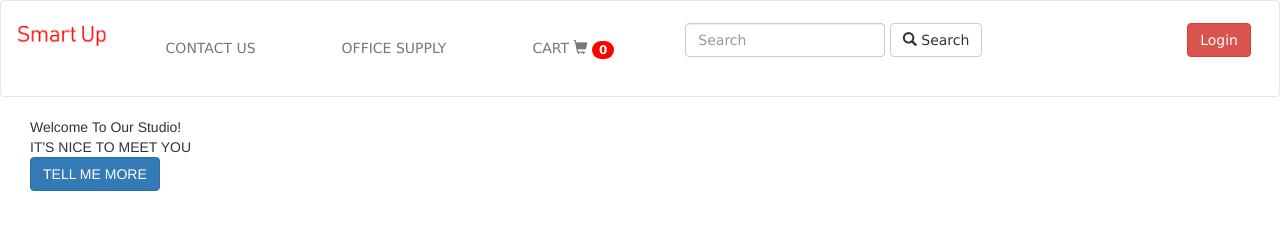
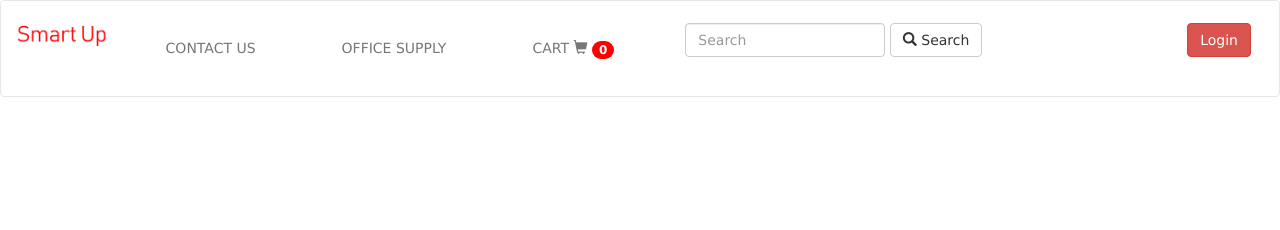
Before and after one commit to simplybelieving/smartup, a website: page public/app/views/index.html in a window 1280 px wide. Drawn offline with nearby package versions, Linux system fonts and the light colour scheme; some packages are replaced by stand-ins of ours; files that its build step writes are made by us from their sources; no server answers; a script that the page names is missing.

Commit message:
Update home.html

```diff
--- a/public/app/views/pages/home.html
+++ b/public/app/views/pages/home.html
@@ -39,15 +39,6 @@
 <!-- -->
 
 
-    <header class="masthead">
-      <div class="container">
-        <div class="intro-text">
-          <div class="intro-lead-in">Welcome To Our Studio!</div>
-          <div class="intro-heading text-uppercase">It's Nice To Meet You</div>
-          <a class="btn btn-primary btn-xl text-uppercase js-scroll-trigger" href="#services">Tell Me More</a>
-        </div>
-      </div>
-    </header>
 <!-- -->
 
 
```
